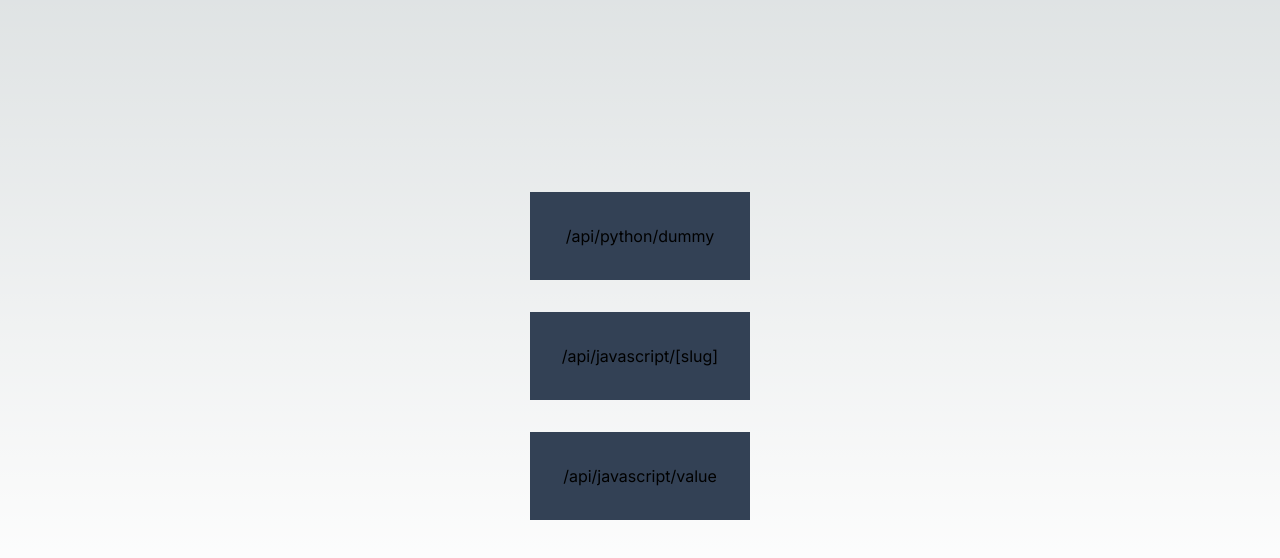
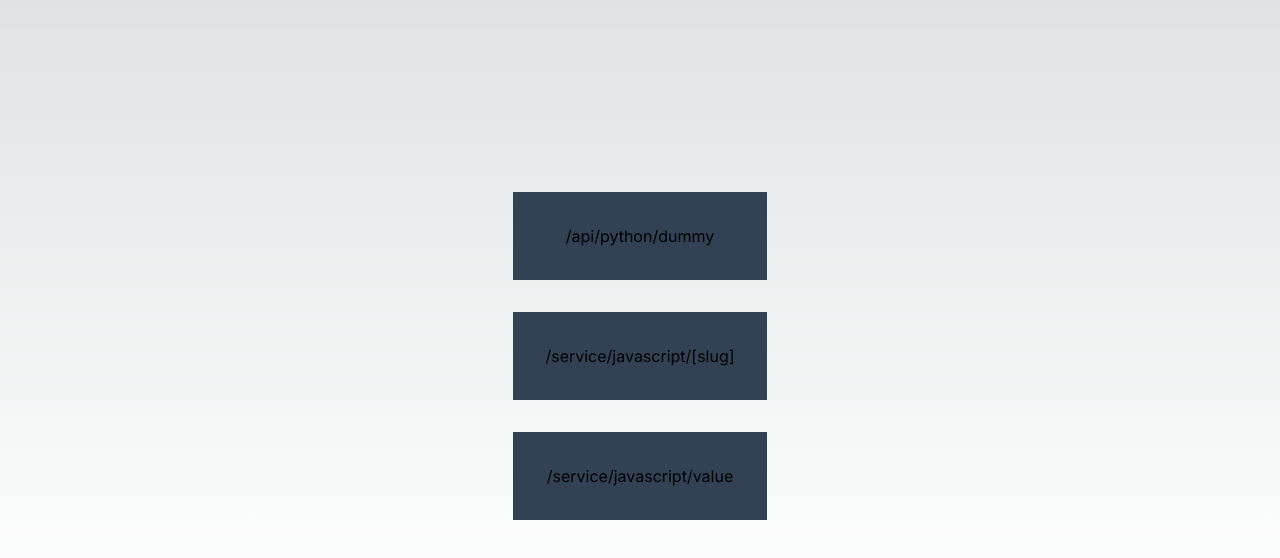
Before and after one commit to peguerosdc/nextjs-test, a Next.js app: page / in a window 1280 px wide. Shown: the part 184-742 px from the top of the page. Built offline with nearby package versions, Linux system fonts and the light colour scheme.

Commit message:
renaming to test

```diff
--- a/app/page.tsx
+++ b/app/page.tsx
@@ -1,6 +1,5 @@
 "use client"
 
-import Image from "next/image";
 import { useState } from "react";
 
 export default function Home() {
@@ -27,8 +26,8 @@ export default function Home() {
 
 
       <button className="bg-slate-700 p-8" onClick={() => call("/api/python/dummy")}>/api/python/dummy</button>
-      <button className="bg-slate-700 p-8" onClick={() => call("/api/javascript/[slug]")}>/api/javascript/[slug]</button>
-      <button className="bg-slate-700 p-8" onClick={() => call("/api/javascript/value")}>/api/javascript/value</button>
+      <button className="bg-slate-700 p-8" onClick={() => call("/service/javascript/[slug]")}>/service/javascript/[slug]</button>
+      <button className="bg-slate-700 p-8" onClick={() => call("/service/javascript/value")}>/service/javascript/value</button>
       </div>
 
     </main>
```
Also changed, not shown: app/service/javascript/[slug]/route.ts (renamed from app/api/javascript/[slug]/route.ts).
